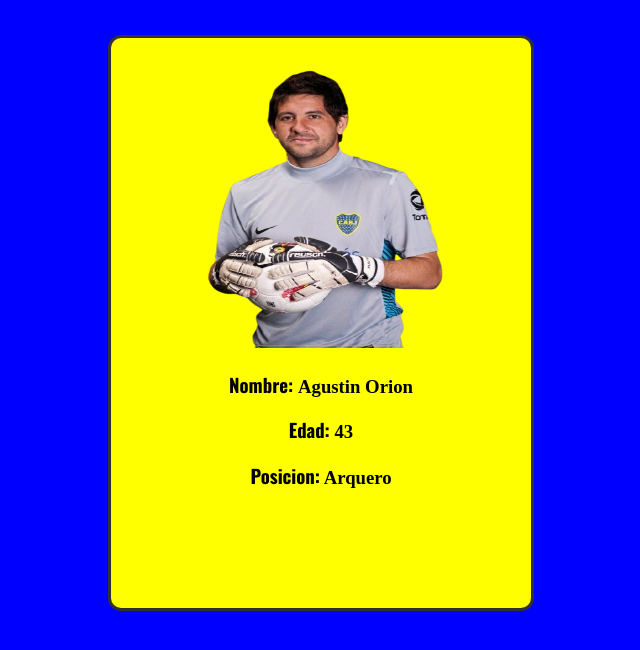
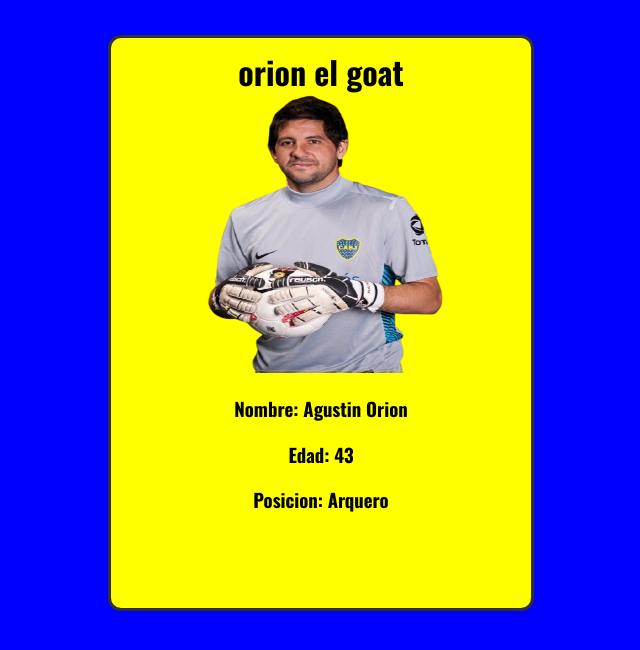
Before and after one commit to julian0722/Teleinformartica, a plain HTML site: page index.html in a window 1280 px wide. Shown: the whole page, without its empty margins (319-959 px from the left). Drawn offline with nearby package versions, Linux system fonts and the light colour scheme.

Commit message:
Add files via upload

```diff
--- a/index.html
+++ b/index.html
@@ -13,14 +13,14 @@
 
   <img class="contenedorImg" src="orion2-removebg-preview.png" alt="">
 
-
-    <h3><b class="letra">Nombre:</li>
+    <h1 class="titulo">orion el goat</h1>
+    <h3><b class="letra">Nombre:
     </b> Agustin Orion
     </p>
      <b class="letra">Edad:</b> 43
     </p>
       <b class="letra">Posicion:</b> Arquero
-  </p>
+  </p></h3>
   </div>
 </div>
 </body>
--- a/style.css
+++ b/style.css
@@ -17,18 +17,28 @@ box-shadow: rgba(0, 0, 0, 0.16) 0px 1px 4px, rgb(51, 51, 51) 0px 0px 0px 3px;
 
 }
 
+.titulo {
+
+font-family: "Oswald", sans-serif;
+font-optical-sizing: auto;
+font-weight: <weight>;
+font-style: normal;
+margin: -329px 0px 0px 0px;
+
+}
 .contenedorImg{
 
 width: 300px;
 height: 300px;
-margin: 0auto;
+margin: 25px 0px 0px 0px;
 }
 
+h3 {
 
-.letra {
-    font-family: "Oswald", sans-serif;
-    font-optical-sizing: auto;
-    font-weight: <weight>;
-    font-style: normal;
-    margin 300000000000000px 0px 0px 0px;
-  }
+font-family: "Oswald", sans-serif;
+font-optical-sizing: auto;
+font-weight: <weight>;
+font-style: normal;
+margin: 300px 0px 0px 0px;
+
+}
```
